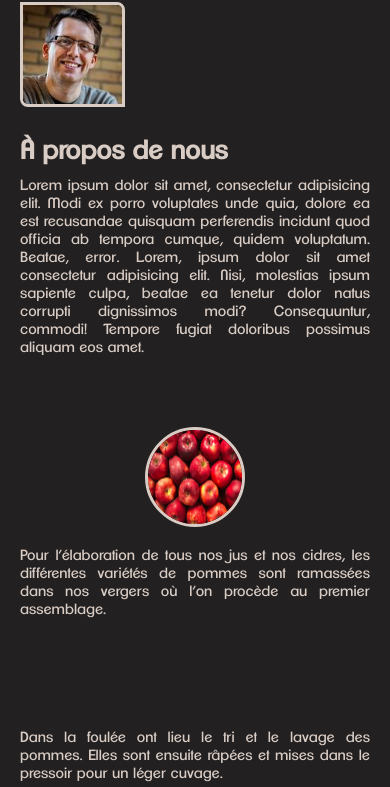
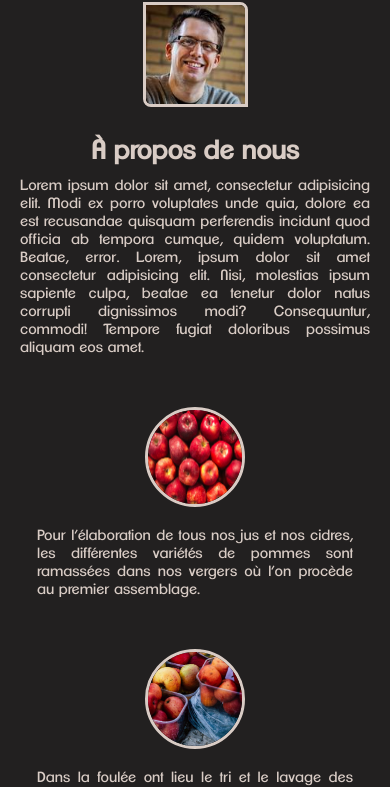
Before and after one commit to lebowvsky/Cidrerie-V2, a React (Create React App) app: page / in a window 390 px wide. Shown: the part 1112-1899 px from the top of the page. Built offline with nearby package versions, Linux system fonts and the light colour scheme.

Commit message:
style(HomePage) responsive style

```diff
--- a/src/components/big-image-and-text/big-image-and-text.module.scss
+++ b/src/components/big-image-and-text/big-image-and-text.module.scss
@@ -11,7 +11,7 @@
   flex-direction: column;
 
   @include m.bpFactory($max: v.$m) {
-    width: 80%;
+    width: 90%;
   }
 
   @include m.bpFactory($max: v.$s) {
@@ -23,6 +23,10 @@
     max-width: 250px;
     border: 3px solid v.$white;
     border-radius: 0 8px;
+
+    @include m.bpFactory($max: v.$m) {
+      margin: auto;
+    }
   }
 
   .bIATextWrapper {
@@ -31,12 +35,22 @@
       margin: 30px 0 10px 0;
       font-size: v.$h2;
 
+      @include m.bpFactory($max: v.$m) {
+        text-align: center;
+        font-size: v.$h2-pad;
+      }
+
       @include m.bpFactory($max: v.$s) {
         font-size: v.$h2-mobile;
       }
     }
 
     .bIATWText {
+
+      @include m.bpFactory($max: v.$m) {
+        font-size: v.$p-pad;
+        text-align: justify;
+      }
 
       @include m.bpFactory($max: v.$s) {
         font-size: v.$p-mobile;
--- a/src/style.css
+++ b/src/style.css
@@ -304,9 +304,16 @@
   justify-content: center;
   width: 80%;
 }
+@media only screen and (max-width: 980px) {
+  .as-article {
+    width: 90%;
+    font-size: 0.9rem;
+    padding: 0;
+  }
+}
 @media only screen and (max-width: 760px) {
   .as-article {
-    width: 100%;
+    width: 90%;
     font-size: 0.9rem;
   }
 }
@@ -318,12 +325,22 @@
     left: 0;
   }
 }
+@media only screen and (max-width: 760px) {
+  .as-article.article-image-left {
+    flex-direction: column;
+  }
+}
 .as-article.article-image-right {
   right: -100px;
 }
 @media only screen and (max-width: 1200px) {
   .as-article.article-image-right {
     right: 0;
+  }
+}
+@media only screen and (max-width: 760px) {
+  .as-article.article-image-right {
+    flex-direction: column-reverse;
   }
 }
 @media only screen and (max-width: 760px) {
@@ -338,7 +355,7 @@
   height: 150px;
   width: 150px;
 }
-@media only screen and (max-width: 760px) {
+@media only screen and (max-width: 980px) {
   .as-article .asa-image {
     height: 100px;
     width: 100px;
@@ -390,6 +407,11 @@
 .as-article .asa-text-wrapper .asatw-text {
   font-size: 1.2rem;
 }
+@media only screen and (max-width: 980px) {
+  .as-article .asa-text-wrapper .asatw-text {
+    font-size: 1.1rem;
+  }
+}
 @media only screen and (max-width: 760px) {
   .as-article .asa-text-wrapper .asatw-text {
     font-size: 0.9rem;
@@ -407,7 +429,7 @@
 }
 @media only screen and (max-width: 980px) {
   .bigImageArticle {
-    width: 80%;
+    width: 90%;
   }
 }
 @media only screen and (max-width: 760px) {
@@ -421,13 +443,30 @@
   border: 3px solid #D9CCC5;
   border-radius: 0 8px;
 }
+@media only screen and (max-width: 980px) {
+  .bigImageArticle .bIAImage {
+    margin: auto;
+  }
+}
 .bigImageArticle .bIATextWrapper .bIATWTitle {
   margin: 30px 0 10px 0;
   font-size: 3rem;
 }
+@media only screen and (max-width: 980px) {
+  .bigImageArticle .bIATextWrapper .bIATWTitle {
+    text-align: center;
+    font-size: 2rem;
+  }
+}
 @media only screen and (max-width: 760px) {
   .bigImageArticle .bIATextWrapper .bIATWTitle {
     font-size: 1.6rem;
+  }
+}
+@media only screen and (max-width: 980px) {
+  .bigImageArticle .bIATextWrapper .bIATWText {
+    font-size: 1.1rem;
+    text-align: justify;
   }
 }
 @media only screen and (max-width: 760px) {
--- a/src/styles/_variables.scss
+++ b/src/styles/_variables.scss
@@ -6,14 +6,17 @@ $white: #D9CCC5;
 
 // Fonts
 $h1: 1.8rem;
+$h1-pad: 1.4rem;
 $h1-mobile: 1.2rem;
 $h1-ferme: 2.4rem;
 $h1-ferme-mobile: 1.4rem;
 
 $h2: 3rem;
+$h2-pad: 2rem;
 $h2-mobile: 1.6rem;
 
 $p: 1.2rem;
+$p-pad: 1.1rem;
 $p-mobile: 0.9rem;
 
 
```
Also changed, not shown: src/components/image-and-text/image-and-text.module.scss (+21 -2 lines), src/assets/svg/glass.svg (added), 1 other file (tests, documents, lock files or other folders).
